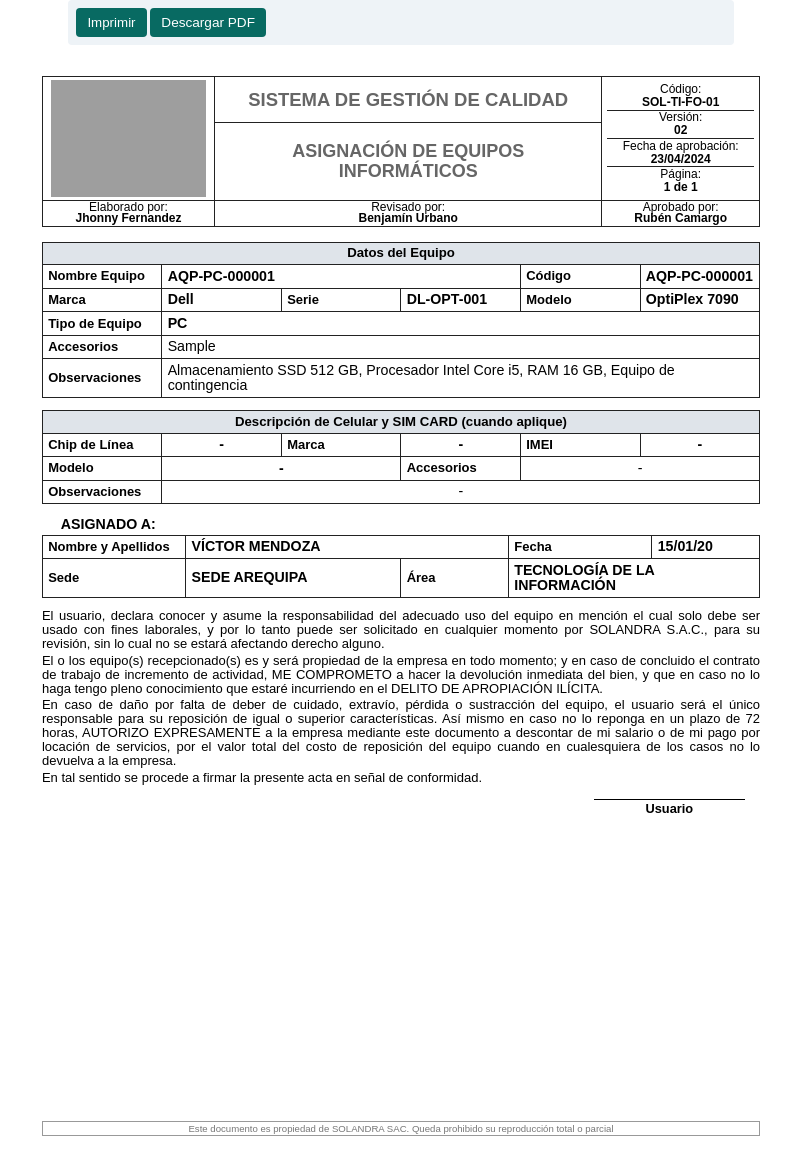
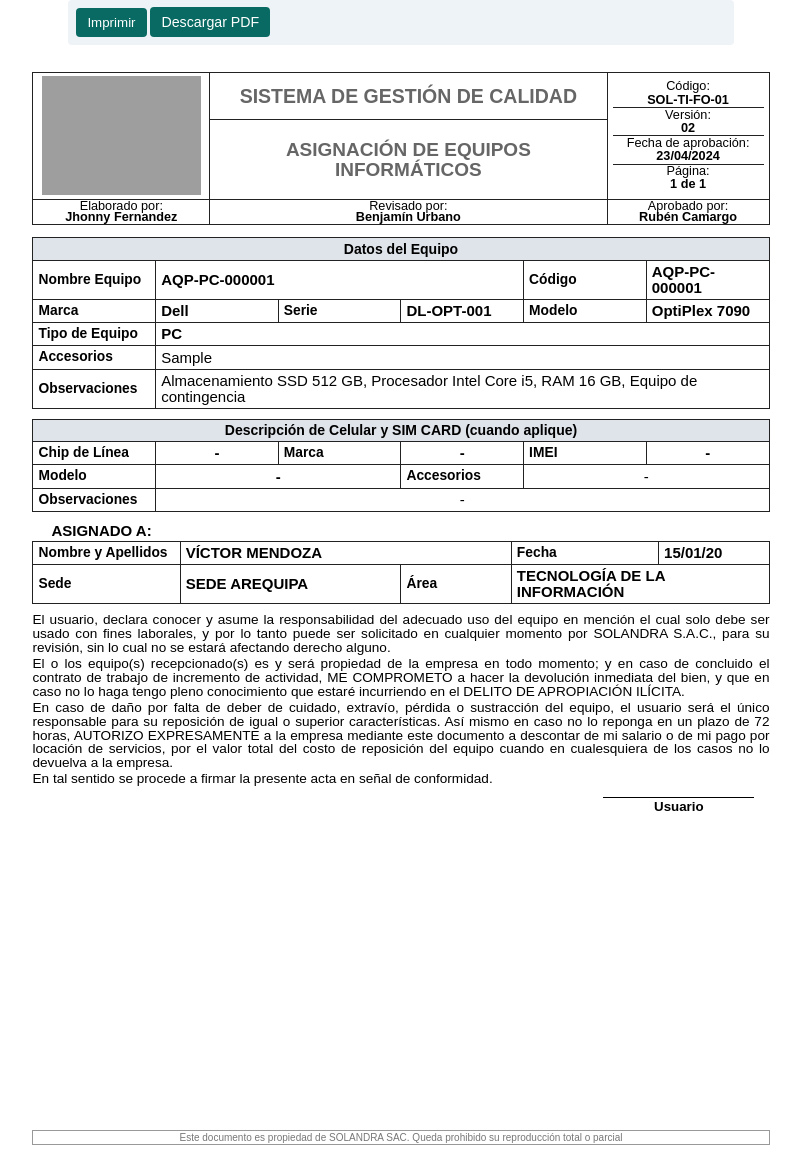
Before and after one commit to milagrosmmms23-bit/sigati_solandra, a PHP site: page /assignments/1/print in a window 1280 px wide. Shown: the whole page, without its empty margins (239-1040 px from the left). Before the commit the page ends 1136 px from the top, so only its background shows below. Run offline with PHP 8.4, Linux system fonts and the light colour scheme; a user stored in the database is signed in; data comes from the database, SQL or seed files in the repository; tables that the repository leaves empty hold one stand-in row (values such as "Sample post"); grey boxes are pictures that could not be loaded.

Commit message:
Aumenta formato impreso en modo arriesgado

```diff
--- a/app/Views/print.php
+++ b/app/Views/print.php
@@ -95,41 +95,41 @@ $isPhoneAsset = static function (array $asset): bool {
 
 $assignmentCss = <<<'CSS'
 <style>
-@page{size:A4 portrait;margin:3mm}
+@page{size:A4 portrait;margin:2mm}
 *{box-sizing:border-box}
-body{font-family:Arial,DejaVu Sans,sans-serif;color:#000;font-size:13.6px;margin:0;background:#fff}
+body{font-family:Arial,DejaVu Sans,sans-serif;color:#000;font-size:14.2px;margin:0;background:#fff}
 .print-actions{max-width:176mm;margin:0 auto 10px;padding:8px;background:#eef3f7;border-radius:4px}
 .print-actions a,.print-actions button{padding:7px 11px;border:0;border-radius:4px;text-decoration:none;background:#086a62;color:white;cursor:pointer}
-.quality-sheet{width:100%;max-width:202mm;min-height:291mm;margin:0 auto;background:#fff;padding:5.5mm 6mm 5mm;position:relative;display:block;overflow:hidden}
+.quality-sheet{width:100%;max-width:205mm;min-height:293mm;margin:0 auto;background:#fff;padding:4.5mm 5mm 4.5mm;position:relative;display:block;overflow:hidden}
 .quality-table{width:100%;border-collapse:collapse;table-layout:fixed}
-.quality-table td,.quality-table th{border:1px solid #222;padding:3.6px 5.2px;vertical-align:middle;line-height:1.08}
-.quality-header{margin-bottom:4mm}
+.quality-table td,.quality-table th{border:1px solid #222;padding:3.4px 5px;vertical-align:middle;line-height:1.04}
+.quality-header{margin-bottom:3.2mm}
 .quality-logo{width:24%;text-align:center;padding:0 4px;overflow:hidden}
-.solandra-logo{width:41mm;max-width:100%;height:auto;display:block;margin:0 auto}
-.quality-title{text-align:center;font-size:18.5px;font-weight:bold;color:#666;letter-spacing:0}
-.quality-subtitle{text-align:center;font-size:18px;font-weight:bold;color:#666;letter-spacing:0}
-.quality-meta{width:22%;font-size:12px;padding:0;line-height:0.94;text-align:center}
-.quality-meta div{border-bottom:1px solid #222;padding:0.6px 3px;text-align:center}
+.solandra-logo{width:42mm;max-width:100%;height:auto;display:block;margin:0 auto}
+.quality-title{text-align:center;font-size:19.5px;font-weight:bold;color:#666;letter-spacing:0}
+.quality-subtitle{text-align:center;font-size:19px;font-weight:bold;color:#666;letter-spacing:0}
+.quality-meta{width:22%;font-size:12.7px;padding:0;line-height:0.9;text-align:center}
+.quality-meta div{border-bottom:1px solid #222;padding:0.4px 3px;text-align:center}
 .quality-meta div:last-child{border-bottom:0}
-.quality-sign td{font-size:12px;height:auto;line-height:0.94;vertical-align:bottom;padding:1px 4px;color:#000;text-align:center}
+.quality-sign td{font-size:12.7px;height:auto;line-height:0.9;vertical-align:bottom;padding:0.8px 4px;color:#000;text-align:center}
 .quality-sign span{display:block;color:#000;text-decoration:none;text-align:center;font-weight:bold}
-.section-title{background:#dfe4ea;text-align:center;font-weight:bold;font-size:13.2px}
-.field-label{font-weight:bold;width:20%;font-size:13px}
+.section-title{background:#dfe4ea;text-align:center;font-weight:bold;font-size:14px}
+.field-label{font-weight:bold;width:20%;font-size:13.8px}
 .field-value{font-weight:bold}
 .dash{text-align:center!important}
-.equipment-table{margin-bottom:3.2mm;font-size:14.2px}
+.equipment-table{margin-bottom:2.6mm;font-size:15px}
 .equipment-table td{height:auto;min-height:0}
-.observations{height:7mm;vertical-align:middle;line-height:1.04}
-.assigned-title{font-weight:bold;margin:3mm 0 0.6mm 5mm;font-size:14.2px}
-.assigned-table{margin-bottom:3mm;font-size:14.2px}
-.legal-text{font-size:13px;line-height:1.07;text-align:justify;margin:0 0 0.75mm}
-.signature-line{width:40mm;border-top:1px solid #000;text-align:center;font-weight:bold;margin:3.7mm 4mm 3.2mm auto;padding-top:1px;font-size:12.8px}
-.quality-footer{border:1px solid #999;text-align:center;color:#777;font-size:9.6px;padding:1px;margin:0;position:absolute;left:6mm;right:6mm;bottom:5mm}
+.observations{height:6mm;vertical-align:middle;line-height:1.02}
+.assigned-title{font-weight:bold;margin:2.5mm 0 0.5mm 5mm;font-size:15px}
+.assigned-table{margin-bottom:2.5mm;font-size:15px}
+.legal-text{font-size:13.6px;line-height:1.02;text-align:justify;margin:0 0 0.55mm}
+.signature-line{width:40mm;border-top:1px solid #000;text-align:center;font-weight:bold;margin:3mm 4mm 2.8mm auto;padding-top:1px;font-size:13.3px}
+.quality-footer{border:1px solid #999;text-align:center;color:#777;font-size:10px;padding:1px;margin:0;position:absolute;left:5mm;right:5mm;bottom:4.5mm}
 .return-title{text-align:center;font-weight:bold;font-size:14px;margin:8mm 0 4mm}
 .doc-table{width:100%;border-collapse:collapse;margin:4mm 0}
 .doc-table th,.doc-table td{border:1px solid #555;padding:5px;text-align:left;vertical-align:top}
 .doc-table th{background:#e8edf2}
-@media print{.print-actions{display:none}body{background:#fff}.quality-sheet{margin:0 auto;max-width:none;width:202mm}}
+@media print{.print-actions{display:none}body{background:#fff}.quality-sheet{margin:0 auto;max-width:none;width:205mm}}
 </style>
 CSS;
 
--- a/app/Views/print_layout.php
+++ b/app/Views/print_layout.php
@@ -4,41 +4,41 @@
     <meta charset="utf-8">
     <title><?= e($title ?? 'Documento') ?></title>
     <style>
-@page{size:A4 portrait;margin:3mm}
+@page{size:A4 portrait;margin:2mm}
 *{box-sizing:border-box}
-body{font-family:Arial,DejaVu Sans,sans-serif;color:#000;font-size:13.6px;margin:0;background:#fff}
+body{font-family:Arial,DejaVu Sans,sans-serif;color:#000;font-size:14.2px;margin:0;background:#fff}
 .print-actions{max-width:176mm;margin:0 auto 10px;padding:8px;background:#eef3f7;border-radius:4px}
 .print-actions a,.print-actions button{padding:7px 11px;border:0;border-radius:4px;text-decoration:none;background:#086a62;color:white;cursor:pointer}
-.quality-sheet{width:100%;max-width:202mm;min-height:291mm;margin:0 auto;background:#fff;padding:5.5mm 6mm 5mm;position:relative;display:block;overflow:hidden}
+.quality-sheet{width:100%;max-width:205mm;min-height:293mm;margin:0 auto;background:#fff;padding:4.5mm 5mm 4.5mm;position:relative;display:block;overflow:hidden}
 .quality-table{width:100%;border-collapse:collapse;table-layout:fixed}
-.quality-table td,.quality-table th{border:1px solid #222;padding:3.6px 5.2px;vertical-align:middle;line-height:1.08}
-.quality-header{margin-bottom:4mm}
+.quality-table td,.quality-table th{border:1px solid #222;padding:3.4px 5px;vertical-align:middle;line-height:1.04}
+.quality-header{margin-bottom:3.2mm}
 .quality-logo{width:24%;text-align:center;padding:0 4px;overflow:hidden}
-.solandra-logo{width:41mm;max-width:100%;height:auto;display:block;margin:0 auto}
-.quality-title{text-align:center;font-size:18.5px;font-weight:bold;color:#666;letter-spacing:0}
-.quality-subtitle{text-align:center;font-size:18px;font-weight:bold;color:#666;letter-spacing:0}
-.quality-meta{width:22%;font-size:12px;padding:0;line-height:0.94;text-align:center}
-.quality-meta div{border-bottom:1px solid #222;padding:0.6px 3px;text-align:center}
+.solandra-logo{width:42mm;max-width:100%;height:auto;display:block;margin:0 auto}
+.quality-title{text-align:center;font-size:19.5px;font-weight:bold;color:#666;letter-spacing:0}
+.quality-subtitle{text-align:center;font-size:19px;font-weight:bold;color:#666;letter-spacing:0}
+.quality-meta{width:22%;font-size:12.7px;padding:0;line-height:0.9;text-align:center}
+.quality-meta div{border-bottom:1px solid #222;padding:0.4px 3px;text-align:center}
 .quality-meta div:last-child{border-bottom:0}
-.quality-sign td{font-size:12px;height:auto;line-height:0.94;vertical-align:bottom;padding:1px 4px;color:#000;text-align:center}
+.quality-sign td{font-size:12.7px;height:auto;line-height:0.9;vertical-align:bottom;padding:0.8px 4px;color:#000;text-align:center}
 .quality-sign span{display:block;color:#000;text-decoration:none;text-align:center;font-weight:bold}
-.section-title{background:#dfe4ea;text-align:center;font-weight:bold;font-size:13.2px}
-.field-label{font-weight:bold;width:20%;font-size:13px}
+.section-title{background:#dfe4ea;text-align:center;font-weight:bold;font-size:14px}
+.field-label{font-weight:bold;width:20%;font-size:13.8px}
 .field-value{font-weight:bold}
 .dash{text-align:center!important}
-.equipment-table{margin-bottom:3.2mm;font-size:14.2px}
+.equipment-table{margin-bottom:2.6mm;font-size:15px}
 .equipment-table td{height:auto;min-height:0}
-.observations{height:7mm;vertical-align:middle;line-height:1.04}
-.assigned-title{font-weight:bold;margin:3mm 0 0.6mm 5mm;font-size:14.2px}
-.assigned-table{margin-bottom:3mm;font-size:14.2px}
-.legal-text{font-size:13px;line-height:1.07;text-align:justify;margin:0 0 0.75mm}
-.signature-line{width:40mm;border-top:1px solid #000;text-align:center;font-weight:bold;margin:3.7mm 4mm 3.2mm auto;padding-top:1px;font-size:12.8px}
-.quality-footer{border:1px solid #999;text-align:center;color:#777;font-size:9.6px;padding:1px;margin:0;position:absolute;left:6mm;right:6mm;bottom:5mm}
+.observations{height:6mm;vertical-align:middle;line-height:1.02}
+.assigned-title{font-weight:bold;margin:2.5mm 0 0.5mm 5mm;font-size:15px}
+.assigned-table{margin-bottom:2.5mm;font-size:15px}
+.legal-text{font-size:13.6px;line-height:1.02;text-align:justify;margin:0 0 0.55mm}
+.signature-line{width:40mm;border-top:1px solid #000;text-align:center;font-weight:bold;margin:3mm 4mm 2.8mm auto;padding-top:1px;font-size:13.3px}
+.quality-footer{border:1px solid #999;text-align:center;color:#777;font-size:10px;padding:1px;margin:0;position:absolute;left:5mm;right:5mm;bottom:4.5mm}
 .return-title{text-align:center;font-weight:bold;font-size:14px;margin:8mm 0 4mm}
 .doc-table{width:100%;border-collapse:collapse;margin:4mm 0}
 .doc-table th,.doc-table td{border:1px solid #555;padding:5px;text-align:left;vertical-align:top}
 .doc-table th{background:#e8edf2}
-@media print{.print-actions{display:none}body{background:#fff}.quality-sheet{margin:0 auto;max-width:none;width:202mm}}
+@media print{.print-actions{display:none}body{background:#fff}.quality-sheet{margin:0 auto;max-width:none;width:205mm}}
     </style>
 </head>
 <body><?= $content ?></body>
```
